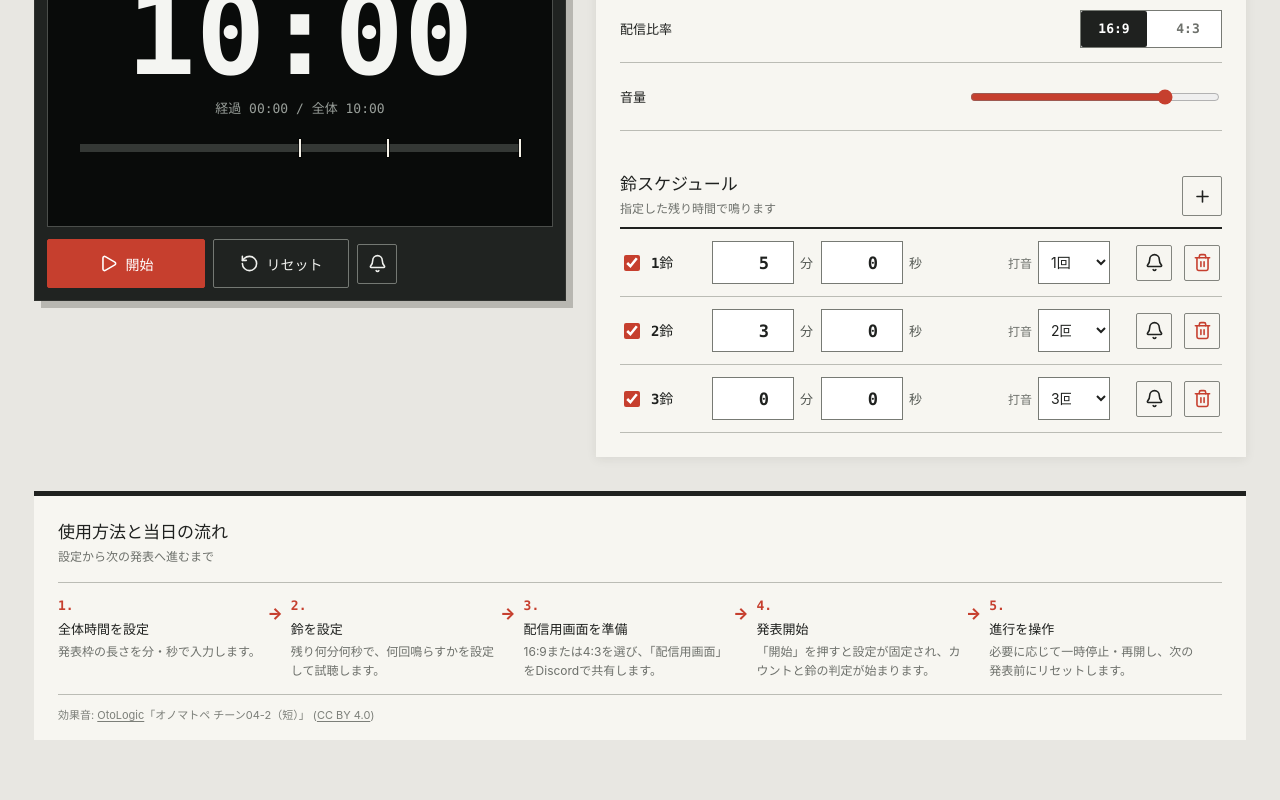
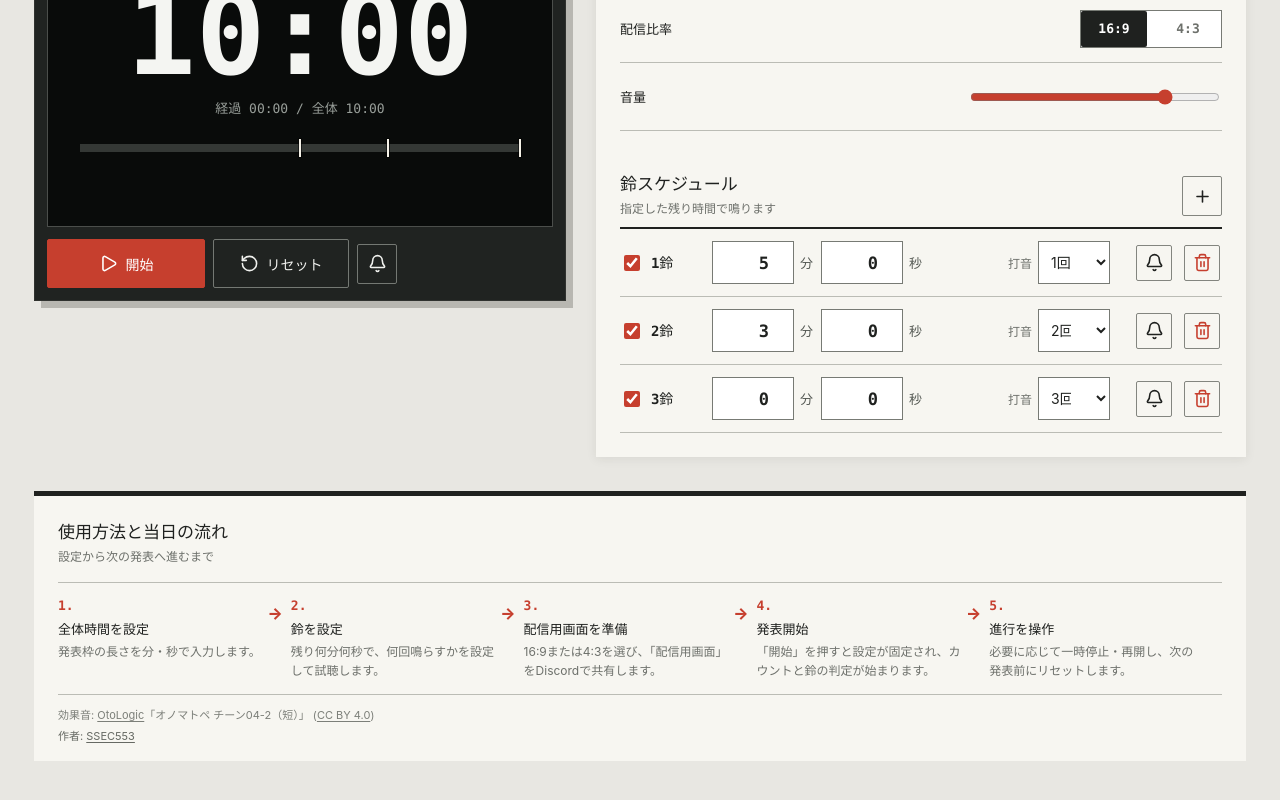
Before and after one commit to SSE-C-553/presentation-timer, a React (Vite) app: page / in a window 1280 px wide. Shown: the part 252-1052 px from the top of the page. Built offline with nearby package versions, Linux system fonts and the light colour scheme.

Commit message:
docs: 作者リンクを追加する

```diff
--- a/src/App.tsx
+++ b/src/App.tsx
@@ -342,6 +342,7 @@ export function App() {
         「オノマトペ チーン04-2（短）」
         (<a href="https://creativecommons.org/licenses/by/4.0/deed.ja" target="_blank" rel="noreferrer">CC BY 4.0</a>)
       </p>
+      <p className="authorCredit">作者: <a href="https://x.com/SSEC553" target="_blank" rel="noreferrer">SSEC553</a></p>
     </section>
   </main>;
 }
--- a/src/styles.css
+++ b/src/styles.css
@@ -92,7 +92,8 @@ select { min-width: 108px; padding: 0 30px 0 10px; }
 .usageGuide li strong { display: block; font-size: 13px; }
 .usageGuide li span { display: block; margin-top: 5px; color: var(--muted); font-size: 12px; line-height: 1.55; }
 .audioCredit { margin: 11px 0 0; color: #7c7f79; font-size: 11px; }
-.audioCredit a { color: inherit; text-underline-offset: 2px; }
+.authorCredit { margin: 5px 0 0; color: #666963; font-size: 11px; }
+.audioCredit a, .authorCredit a { color: inherit; text-underline-offset: 2px; }
 
 .broadcastShell { width: 100vw; height: 100vh; height: 100dvh; display: grid; place-items: center; overflow: hidden; background: #020304; }
 .broadcastCanvas { position: relative; width: min(100vw, calc(100vh * var(--ratio))); height: min(100vh, calc(100vw / var(--ratio))); padding: clamp(24px, 5vmin, 72px); display: grid; overflow: hidden; background: #070907; }
```
Also changed, not shown: 1 other file (tests, documents, lock files or other folders).
